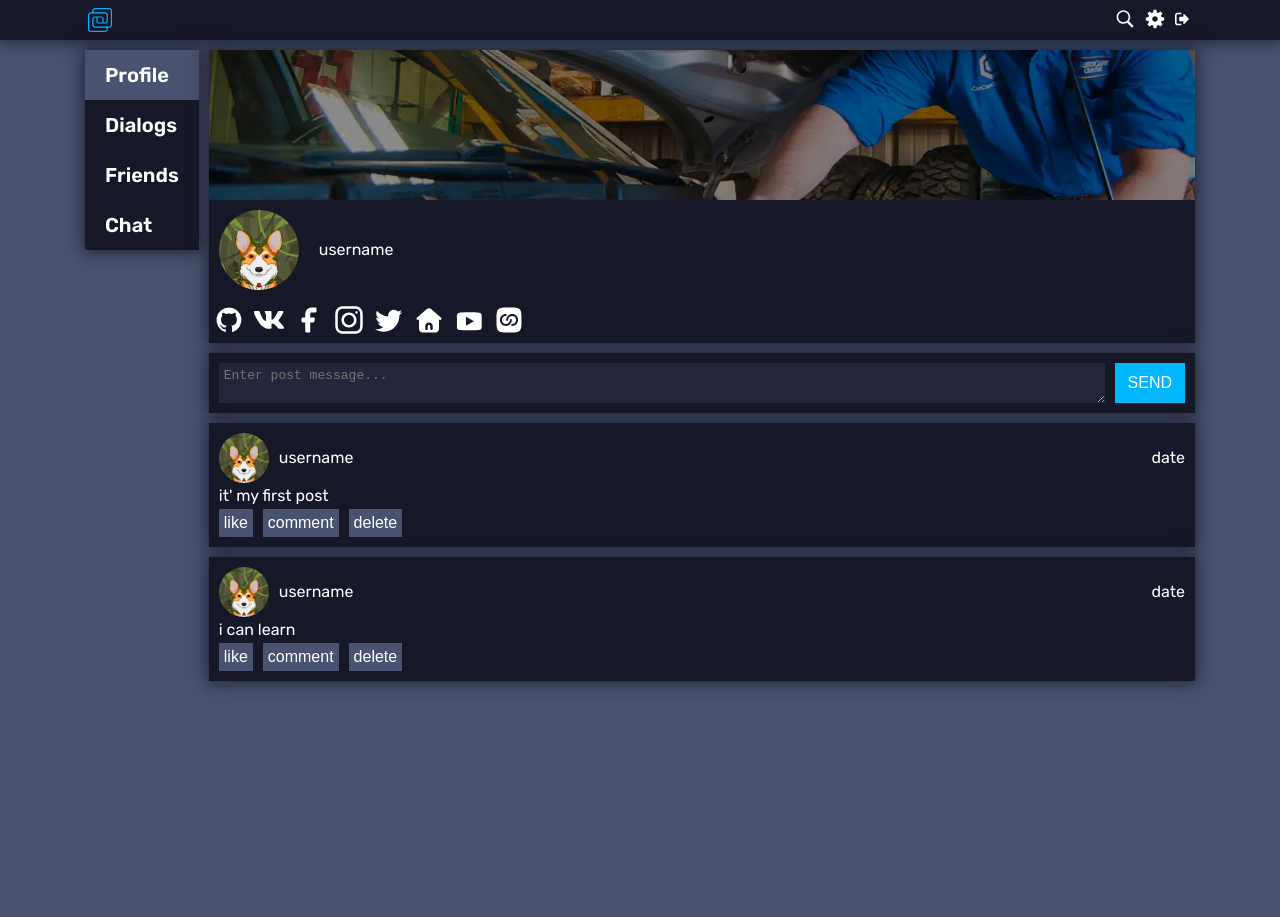
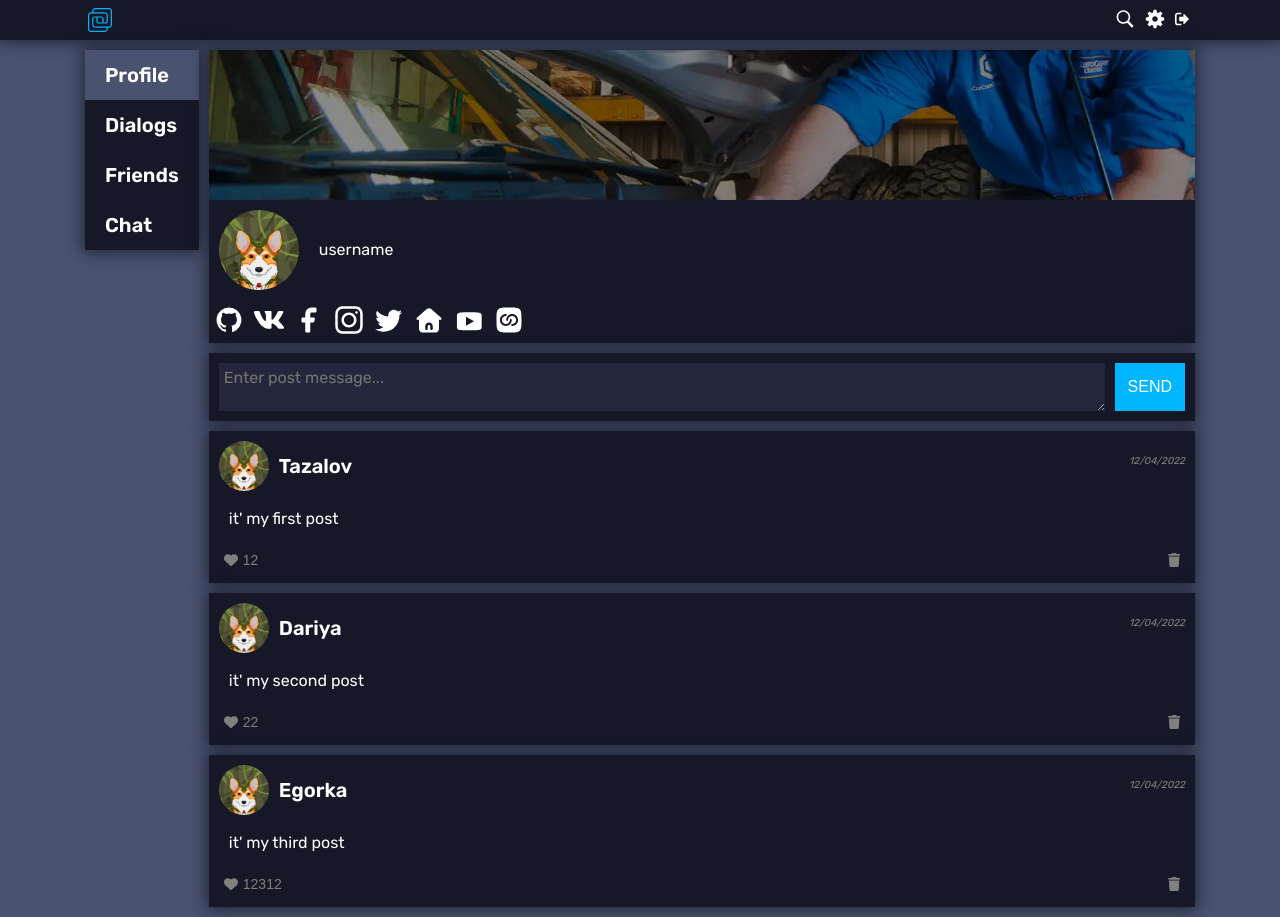
Before and after one commit to tazalov/social_ts, a React (Create React App) app: page /profile in a window 1280 px wide. Before the commit the page ends 800 px from the top, so only its background shows below. Built offline with nearby package versions, Linux system fonts and the light colour scheme.

Commit message:
Install FA, refactor styles, add data-arrays (Posts, DialogsList, DialogsMessages)

```diff
--- a/package.json
+++ b/package.json
@@ -4,6 +4,9 @@
   "private": true,
   "homepage": "",
   "dependencies": {
+    "@fortawesome/fontawesome-svg-core": "^6.4.0",
+    "@fortawesome/free-solid-svg-icons": "^6.4.0",
+    "@fortawesome/react-fontawesome": "^0.2.0",
     "@testing-library/jest-dom": "5.14.1",
     "@testing-library/react": "12.0.0",
     "@testing-library/user-event": "13.2.1",
--- a/src/components/textForm/textForm.tsx
+++ b/src/components/textForm/textForm.tsx
@@ -22,4 +22,10 @@ const StyledTextArea = styled.textarea`
   padding: 5px;
   color: ${theme.colors.primaryFont};
   background-color: ${theme.colors.thirdBg};
+  font-family:
+    "Rubik",
+    -apple-system,
+    BlinkMacSystemFont,
+    "Arial",
+    sans-serif;
 `;
--- a/src/pages/dialogs/Dialogs.tsx
+++ b/src/pages/dialogs/Dialogs.tsx
@@ -1,5 +1,4 @@
 import React from "react";
-import { ShadowContainer } from "../../components/ShadowContainer";
 import { DialogsList } from "./dialogsList/DialogsList";
 import { DialogsMessages } from "./dialogsMessages/DialogsMessages";
 import styled from "styled-components";
@@ -8,12 +7,10 @@ type DialogsPT = {};
 
 export function Dialogs(props: DialogsPT) {
   return (
-    <ShadowContainer>
-      <StyledDialogs>
-        <DialogsList />
-        <DialogsMessages />
-      </StyledDialogs>
-    </ShadowContainer>
+    <StyledDialogs>
+      <DialogsList />
+      <DialogsMessages />
+    </StyledDialogs>
   );
 }
 
@@ -21,4 +18,5 @@ const StyledDialogs = styled.div`
   display: grid;
   grid-template-columns: 170px 4fr;
   grid-template-rows: 60vh;
+  gap: 10px;
 `;
--- a/src/pages/dialogs/dialogsList/DialogsList.tsx
+++ b/src/pages/dialogs/dialogsList/DialogsList.tsx
@@ -2,30 +2,38 @@ import React from "react";
 import styled from "styled-components";
 import { DialogsListItem } from "./DialogsListItem";
 import { Scroll } from "../../../components/Scroll";
+import { theme } from "../../../styles/Theme";
+import { ShadowContainer } from "../../../components/ShadowContainer";
 
 type DialogsListPT = {};
 
 export function DialogsList(props: DialogsListPT) {
+  const data = [
+    { id: 1, name: "Iliya" },
+    { id: 2, name: "Dmitry" },
+    { id: 3, name: "Victor" },
+    { id: 4, name: "Dariya" },
+    { id: 5, name: "Alena" },
+    { id: 6, name: "Vladimir" },
+    { id: 7, name: "Tazazal" },
+    { id: 8, name: "Iron Man" },
+    { id: 9, name: "Blablabla" },
+    { id: 10, name: "Zxcxzczxc" },
+  ];
+
   return (
     <StyledDialogsList>
       <List>
-        <DialogsListItem id={1} name={"Iliya"} />
-        <DialogsListItem id={2} name={"Dmitry"} />
-        <DialogsListItem id={3} name={"Victor"} />
-        <DialogsListItem id={4} name={"Dariya"} />
-        <DialogsListItem id={5} name={"Alena"} />
-        <DialogsListItem id={6} name={"Vladimir"} />
-        <DialogsListItem id={7} name={"Tazazal"} />
-        <DialogsListItem id={8} name={"Iron Man"} />
-        <DialogsListItem id={9} name={"Blablabla"} />
-        <DialogsListItem id={10} name={"Zxcxzczxc"} />
+        {data.map((el) => (
+          <DialogsListItem key={el.id} id={el.id} name={el.name} />
+        ))}
       </List>
     </StyledDialogsList>
   );
 }
 
-const StyledDialogsList = styled.div`
-  padding: 5px 0;
+const StyledDialogsList = styled(ShadowContainer)`
+  padding: 5px;
 `;
 
 const List = styled.ul`
--- a/src/pages/dialogs/dialogsMessages/DialogsMessages.tsx
+++ b/src/pages/dialogs/dialogsMessages/DialogsMessages.tsx
@@ -5,43 +5,45 @@ import { FlexWrapper } from "../../../components/FlexWrapper";
 import { TextForm } from "../../../components/textForm/textForm";
 import { Scroll } from "../../../components/Scroll";
 import { theme } from "../../../styles/Theme";
+import { ShadowContainer } from "../../../components/ShadowContainer";
 
 type DialogsMessagesPT = {};
 
 export function DialogsMessages(props: DialogsMessagesPT) {
+  const data = [
+    { id: 1, message: "Lorem ipsum" },
+    {
+      id: 2,
+      message: "Lorem ipsum dolor sit amet, consectetur adipisicing elit.",
+    },
+    {
+      id: 3,
+      message:
+        "A molestiae praesentium quod! Earum hic necessitatibus temporibus! Architecto cum nesciunt quis.",
+    },
+    {
+      id: 4,
+      message:
+        "Lorem ipsum dolor sit amet, consectetur adipisicing elit. A molestiae praesentium quod! Earum hic necessitatibus temporibus! Architecto cum nesciunt quis.",
+    },
+    { id: 5, message: "Lorem ipsum" },
+    {
+      id: 6,
+      message:
+        "A molestiae praesentium quod! Earum hic necessitatibus temporibus!",
+    },
+    { id: 7, message: "Lorem ipsum" },
+    { id: 8, message: "A molestiae praesentium quod!" },
+  ];
   return (
     <StyledDialogsMessages direction={"column"}>
-      <MessagesList>
-        <DialogsMessage id={1} message={"Lorem ipsum"} />
-        <DialogsMessage
-          id={2}
-          message={"Lorem ipsum dolor sit amet, consectetur adipisicing elit."}
-        />
-        <DialogsMessage id={3} message={"A molestiae praesentium quod!"} />
-        <DialogsMessage
-          id={4}
-          message={
-            "A molestiae praesentium quod! Earum hic necessitatibus temporibus! Architecto cum nesciunt quis."
-          }
-        />
-        <DialogsMessage
-          id={5}
-          message={
-            "Lorem ipsum dolor sit amet, consectetur adipisicing elit. A molestiae praesentium quod! Earum hic necessitatibus temporibus! Architecto cum nesciunt quis."
-          }
-        />
-        <DialogsMessage
-          id={6}
-          message={"Earum hic necessitatibus temporibus!"}
-        />
-        <DialogsMessage
-          id={7}
-          message={
-            "A molestiae praesentium quod! Earum hic necessitatibus temporibus!"
-          }
-        />
-        <DialogsMessage id={8} message={"Lorem ipsum"} />
-      </MessagesList>
+      <ListWrapper>
+        <MessagesList>
+          {data.map((el) => (
+            <DialogsMessage key={el.id} id={el.id} message={el.message} />
+          ))}
+        </MessagesList>
+      </ListWrapper>
       <FormWrapper>
         <TextForm place={"Enter your message..."} />
       </FormWrapper>
@@ -50,7 +52,13 @@ export function DialogsMessages(props: DialogsMessagesPT) {
 }
 
 const StyledDialogsMessages = styled(FlexWrapper)`
+  height: 100%;
+`;
+
+const ListWrapper = styled(ShadowContainer)`
+  min-height: 100%;
   padding: 5px;
+  margin-bottom: 10px;
 `;
 
 const MessagesList = styled.ul`
@@ -64,16 +72,6 @@ const MessagesList = styled.ul`
   }
 `;
 
-const FormWrapper = styled.div`
+const FormWrapper = styled(ShadowContainer)`
   padding: 10px;
-  position: relative;
-  &:before {
-    content: "";
-    position: absolute;
-    top: 0;
-    left: 20px;
-    right: 20px;
-    height: 1px;
-    background-color: ${theme.colors.thirdBg};
-  }
 `;
--- a/src/pages/profile/posts/Posts.tsx
+++ b/src/pages/profile/posts/Posts.tsx
@@ -7,13 +7,25 @@ import { ShadowContainer } from "../../../components/ShadowContainer";
 type PostsPT = {};
 
 export function Posts(props: PostsPT) {
+  const data = [
+    { id: 1, user: "Tazalov", text: "it' my first post", likes: 12 },
+    { id: 2, user: "Dariya", text: "it' my second post", likes: 22 },
+    { id: 3, user: "Egorka", text: "it' my third post", likes: 12312 },
+  ];
   return (
     <StyledPosts>
       <ShadowContainer as={FormWrapper}>
         <TextForm place={"Enter post message..."} />
       </ShadowContainer>
-      <Post message={"it' my first post"} />
-      <Post message={"i can learn"} />
+      {data.map((el) => (
+        <Post
+          key={el.id}
+          id={el.id}
+          name={el.user}
+          message={el.text}
+          likes={el.likes}
+        />
+      ))}
     </StyledPosts>
   );
 }
--- a/src/pages/profile/posts/post/Post.tsx
+++ b/src/pages/profile/posts/post/Post.tsx
@@ -5,27 +5,36 @@ import avatar from "../../../../assets/images/anynft.webp";
 import styled from "styled-components";
 import { ShadowContainer } from "../../../../components/ShadowContainer";
 import { theme } from "../../../../styles/Theme";
+import { FontAwesomeIcon } from "@fortawesome/react-fontawesome";
+import { faHeart, faTrash } from "@fortawesome/free-solid-svg-icons";
 
 type PostPT = {
+  id: number;
+  name: string;
   message: string;
+  likes: number;
 };
 
-export function Post({ message }: PostPT) {
+export function Post({ name, message, likes }: PostPT) {
   return (
     <ShadowContainer>
       <StyledPost>
         <FlexWrapper align={"center"}>
           <Avatar img={avatar} w={50} h={50} />
           <UserInfo>
-            <span>username</span>
-            <span>date</span>
+            <span>{name}</span>
+            <i>12/04/2022</i>
           </UserInfo>
         </FlexWrapper>
         <PostText>{message}</PostText>
-        <PostButtons gap={"10px"}>
-          <button>like</button>
-          <button>comment</button>
-          <button>delete</button>
+        <PostButtons gap={"10px"} justify={"space-between"}>
+          <button>
+            <FontAwesomeIcon icon={faHeart} />
+            <span>{likes}</span>
+          </button>
+          <button>
+            <FontAwesomeIcon icon={faTrash} />
+          </button>
         </PostButtons>
       </StyledPost>
     </ShadowContainer>
@@ -42,15 +51,32 @@ const UserInfo = styled.div`
   display: flex;
   justify-content: space-between;
   margin-left: 10px;
+  span {
+    color: ${theme.colors.primaryFont};
+    font-size: 20px;
+    font-weight: 600;
+  }
+  i {
+    color: ${theme.colors.secondaryFont};
+    font-size: 10px;
+  }
 `;
 
 const PostText = styled.div`
-  margin: 5px 0;
+  margin: 10px 0;
+  padding: 10px;
 `;
 
 const PostButtons = styled(FlexWrapper)`
   button {
     padding: 5px;
-    background-color: ${theme.colors.primaryBg};
+    color: ${theme.colors.secondaryFont};
+    font-size: 14px;
+    &:hover {
+      color: ${theme.colors.primaryFont};
+    }
+    span {
+      margin-left: 5px;
+    }
   }
 `;
--- a/src/styles/Global.styled.ts
+++ b/src/styles/Global.styled.ts
@@ -30,6 +30,7 @@ export const GlobalStyle = createGlobalStyle`
     //-moz-osx-fontoothing: grayscale;
     background-color: ${theme.colors.primaryBg};
     color: ${theme.colors.primaryFont};
+    font-size: 16px;
   }
   input,
   button,
```
Also changed, not shown: 1 other file (tests, documents, lock files or other folders).
